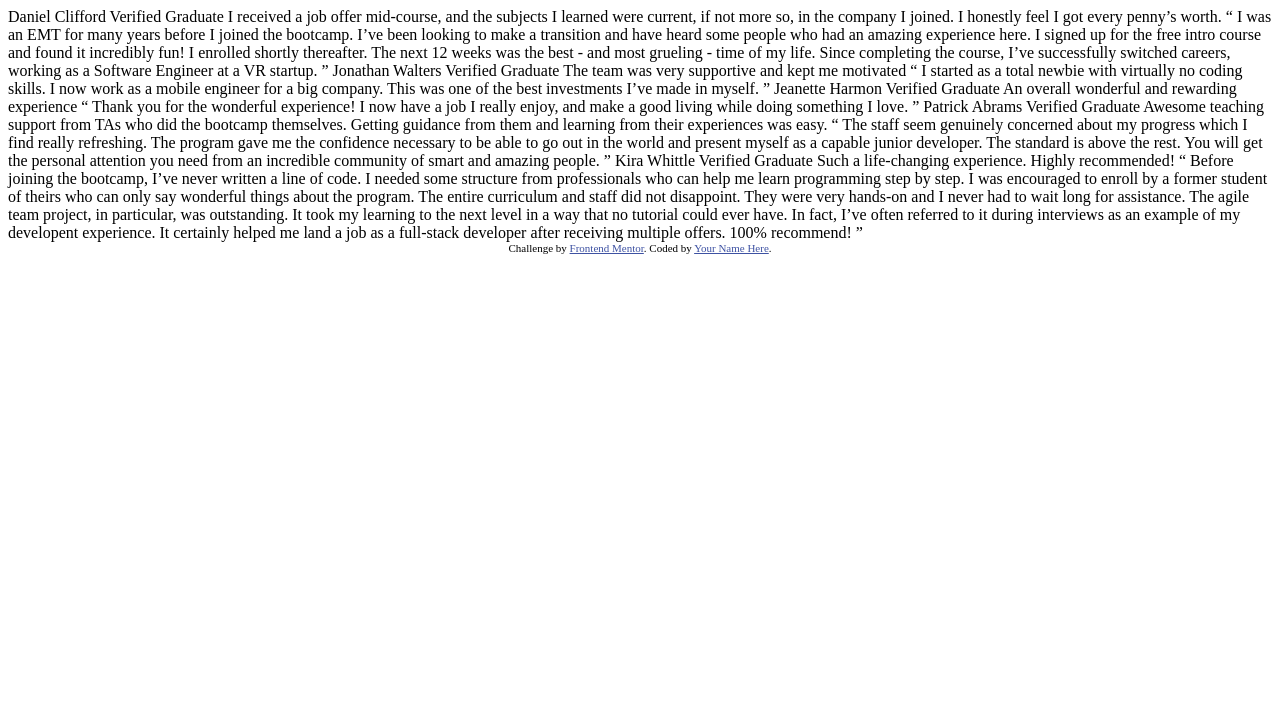
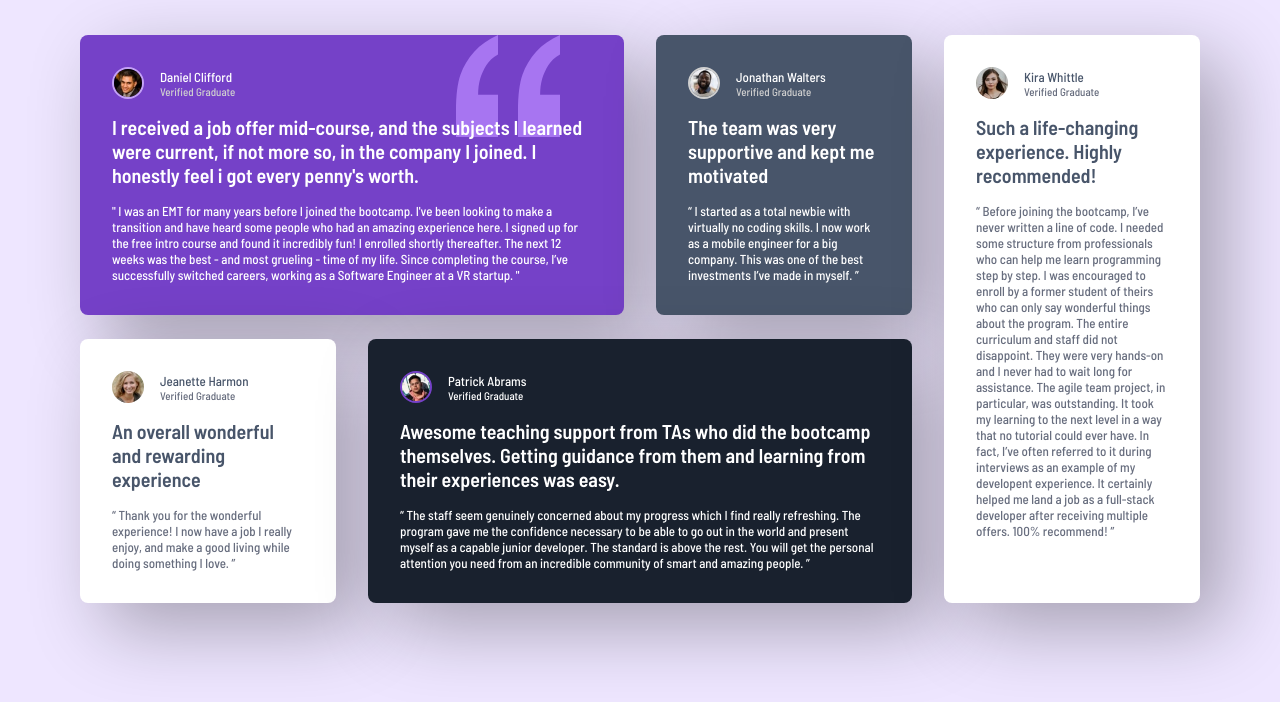
Before and after one commit to zardrick/testimonials-grid-section, a plain HTML site: page index.html in a window 1280 px wide. Drawn offline with Linux system fonts and the light colour scheme.

Commit message:
Project Completed
Completed the project for the testimonials grid section. A solution to the Frontend Mentor Challenge.

```diff
--- a/index.html
+++ b/index.html
@@ -2,63 +2,95 @@
 <html lang="en">
 <head>
   <meta charset="UTF-8">
-  <meta name="viewport" content="width=device-width, initial-scale=1.0"> <!-- displays site properly based on user's device -->
+  <meta name="viewport" content="width=device-width, initial-scale=1.0">
+  <link rel="icon" type="image/png" sizes="32x32" href="./images/favicon-32x32.png">
+  <link rel="stylesheet" href="./css/style.css">
+  <link rel="preconnect" href="https://fonts.googleapis.com">
+<link rel="preconnect" href="https://fonts.gstatic.com" crossorigin>
+<link href="https://fonts.googleapis.com/css2?family=Barlow+Semi+Condensed:ital,wght@0,100;0,200;0,300;0,400;0,500;0,600;0,700;0,800;0,900;1,100;1,200;1,300;1,400;1,500;1,600;1,700;1,800;1,900&display=swap" rel="stylesheet">
+  <title>Frontend Mentor | Testimonial Grid Section</title>
+</head>
 
-  <link rel="icon" type="image/png" sizes="32x32" href="./images/favicon-32x32.png">
+<body>
+  <section class="testimonial-grid">
 
-  <title>Frontend Mentor | [Challenge Name Here]</title>
+    <article class="testimonial testimonial--purple">
+      <header class="testimonial__header">
+        <img src="/images/image-daniel.jpg" alt="Daniel Clifford" class="testimonial__avatar">
+        <div class="testimonial__info">
+          <h3 class="testimonial__name">Daniel Clifford</h3>
+          <p class="testimonial__status">Verified Graduate</p>
+        </div>
+      </header>
+      <h2 class="testimonial__title">I received a job offer mid-course, and the subjects I learned were current,
+        if not more so, in the company I joined. I honestly feel i got every penny's worth.</h2>
+      <blockquote class="testimonial__content">
+        " I was an EMT for many years before I joined the bootcamp. I've been looking to make a transition and have
+        heard some people who had an amazing experience here. I signed up for the free intro course and found it incredibly fun!
+        I enrolled shortly thereafter. The next 12 weeks was the best - and most grueling - time of my life. Since completing the course,
+        I’ve successfully switched careers, working as a Software Engineer at a VR startup. "
+      </blockquote>
+      <img src="/images/bg-pattern-quotation.svg" alt="quotation icon" class="testimonial__quotation">
+    </article>
 
-  <!-- Feel free to remove these styles or customise in your own stylesheet 👍 -->
-  <style>
-    .attribution { font-size: 11px; text-align: center; }
-    .attribution a { color: hsl(228, 45%, 44%); }
-  </style>
-</head>
-<body>
-  Daniel Clifford
-  Verified Graduate
-
-  I received a job offer mid-course, and the subjects I learned were current, if not more so,
-  in the company I joined. I honestly feel I got every penny’s worth.
-
-  “ I was an EMT for many years before I joined the bootcamp. I’ve been looking to make a
-  transition and have heard some people who had an amazing experience here. I signed up
-  for the free intro course and found it incredibly fun! I enrolled shortly thereafter.
-  The next 12 weeks was the best - and most grueling - time of my life. Since completing
-  the course, I’ve successfully switched careers, working as a Software Engineer at a VR startup. ”
-
-  Jonathan Walters
-  Verified Graduate
-
-  The team was very supportive and kept me motivated
-
+    <article class="testimonial testimonial--gray">
+      <header class="testimonial__header">
+        <img src="/images/image-jonathan.jpg" alt="Jonathan Walters" class="testimonial__avatar">
+        <div class="testimonial__info">
+          <h3 class="testimonial__name">Jonathan Walters</h3>
+          <p class="testimonial__status">Verified Graduate</p>
+        </div>
+      </header>
+      <h2 class="testimonial__title">The team was very supportive and kept me motivated</h2>
+      <blockquote class="testimonial__content">
         “ I started as a total newbie with virtually no coding skills. I now work as a mobile engineer
         for a big company. This was one of the best investments I’ve made in myself. ”
+      </blockquote>
+    </article>
 
-  Jeanette Harmon
-  Verified Graduate
-
-  An overall wonderful and rewarding experience
-
+    <article class="testimonial testimonial--white">
+      <header class="testimonial__header">
+        <img src="/images/image-jeanette.jpg" alt="Jeanette Harmon" class="testimonial__avatar">
+        <div class="testimonial__info">
+          <h3 class="testimonial__name">Jeanette Harmon</h3>
+          <p class="testimonial__status">Verified Graduate</p>
+        </div>
+      </header>
+      <h2 class="testimonial__title">An overall wonderful and rewarding experience</h2>
+      <blockquote class="testimonial__content">
         “ Thank you for the wonderful experience! I now have a job I really enjoy, and make a good living
         while doing something I love. ”
+      </blockquote>
+    </article>
 
-  Patrick Abrams
-  Verified Graduate
-
-  Awesome teaching support from TAs who did the bootcamp themselves. Getting guidance from them and
-  learning from their experiences was easy.
-
+    <article class="testimonial testimonial--blue">
+      <header class="testimonial__header">
+        <img src="/images/image-patrick.jpg" alt="Patrick Abrams" class="testimonial__avatar">
+        <div class="testimonial__info">
+          <h3 class="testimonial__name">Patrick Abrams</h3>
+          <p class="testimonial__status">Verified Graduate</p>
+        </div>
+      </header>
+      <h2 class="testimonial__title">Awesome teaching support from TAs who did the bootcamp themselves.
+        Getting guidance from them and learning from their experiences was easy.</h2>
+      <blockquote class="testimonial__content">
         “ The staff seem genuinely concerned about my progress which I find really refreshing. The program
         gave me the confidence necessary to be able to go out in the world and present myself as a capable
         junior developer. The standard is above the rest. You will get the personal attention you need from
         an incredible community of smart and amazing people. ”
+      </blockquote>
+    </article>
 
-  Kira Whittle
-  Verified Graduate
-
-  Such a life-changing experience. Highly recommended!
-
+    <article class="testimonial testimonial--white">
+      <header class="testimonial__header">
+        <img src="/images/image-kira.jpg" alt="Kira Whittle" class="testimonial__avatar">
+        <div class="testimonial__info">
+          <h3 class="testimonial__name">Kira Whittle</h3>
+          <p class="testimonial__status">Verified Graduate</p>
+        </div>
+      </header>
+      <h2 class="testimonial__title">Such a life-changing experience. Highly recommended!</h2>
+      <blockquote class="testimonial__content">
         “ Before joining the bootcamp, I’ve never written a line of code. I needed some structure from
         professionals who can help me learn programming step by step. I was encouraged to enroll by a former
         student of theirs who can only say wonderful things about the program. The entire curriculum and staff
@@ -67,10 +99,9 @@
         could ever have. In fact, I’ve often referred to it during interviews as an example of my developent
         experience. It certainly helped me land a job as a full-stack developer after receiving multiple offers.
         100% recommend! ”
+      </blockquote>
+    </article>
 
-  <div class="attribution">
-    Challenge by <a href="https://www.frontendmentor.io?ref=challenge" target="_blank">Frontend Mentor</a>.
-    Coded by <a href="#">Your Name Here</a>.
-  </div>
+  </section>
 </body>
 </html>
--- /dev/null
+++ b/scss/_global.scss
@@ -0,0 +1,19 @@
+@use 'variables' as *;
+
+* {
+    margin: 0;
+    padding: 0;
+    box-sizing: border-box;
+}
+
+body {
+    padding: 2.1875rem;
+    font-size: $fs-global;
+    font-weight: 500;
+    font-family: $body-font;
+    background-color: $light-purple;
+}
+
+h1, h2, h3, p {
+    margin: 0;
+}
--- /dev/null
+++ b/scss/_testimonial-cards.scss
@@ -0,0 +1,107 @@
+@use 'variables' as *;
+
+@mixin testimonial-theme($bg, $name, $status, $title, $content, $border-width, $border-color) {
+
+    background-color: $bg;
+
+    .testimonial__name {
+        color: $name;
+    }
+    .testimonial__status {
+        color: $status;
+    }
+    .testimonial__title {
+        color: $title;
+    }
+    .testimonial__content {
+        color: $content;
+    }
+    .testimonial__avatar {
+        border: $border-width solid $border-color;
+    }
+}
+
+.testimonial-grid {
+    margin: 2.375rem auto;
+    max-width: 32rem;
+    display: grid;
+    grid-template-columns: 1fr;
+    gap: 2rem;
+
+    .testimonial {
+        padding: 2rem;
+        position: relative;
+        border-radius: 0.5rem;
+        box-shadow: 25px 25px 75px rgba(0, 0, 0, 0.3);
+
+        &--purple { @include testimonial-theme($dark-purple, $white, $gray-200, $white, $white, 2px, $medium-purple); }
+        &--gray { @include testimonial-theme($dark-gray, $white, $gray-200, $white, $white, 2px, $gray-200); }
+        &--white { @include testimonial-theme($white, $dark-gray, $gray-400, $dark-gray, $gray-400, 0, transparent); }
+        &--blue { @include testimonial-theme($dark-blue, $white, $white, $white, $white, 2px, $dark-purple); }
+
+        .testimonial__header {
+            display: flex;
+            gap: 1rem;
+            align-items: center;
+
+            .testimonial__avatar {
+                width: 2rem;
+                height: 2rem;
+                border-radius: 50%;
+                object-fit: cover;
+            }
+
+            .testimonial__name {
+                font-size: $fs-global;
+                font-weight: 500;
+            }
+            .testimonial__status {
+                font-size: $fs-small;
+            }
+        }
+
+        .testimonial__title {
+            margin: 1rem 0;
+            font-size: $fs-big;
+            font-weight: 600;
+            position: relative;
+            z-index: 1;
+        }
+
+        .testimonial__quotation {
+            width: 6.5rem;
+            height: 6.375rem;
+            position: absolute;
+            top: 0;
+            right: 4rem;
+            z-index: 0;
+            display: none;
+        }
+    }
+}
+
+@media (min-width: 65rem) {
+
+    .testimonial-grid {
+        margin: auto;
+        max-width: 70rem;
+        display: grid;
+        grid-template-columns: repeat(4, 1fr);
+        grid-template-areas:
+            "daniel daniel jonathan kira"
+            "jeanette patrick patrick kira";
+        gap: 1.5rem 2rem;
+
+        .testimonial {
+            &--purple { grid-area: daniel; }
+            &--gray { grid-area: jonathan; }
+            &--white:nth-of-type(1) { grid-area: jeanette; }
+            &--blue { grid-area: patrick; }
+            &--white:last-of-type { grid-area: kira; }
+
+            .testimonial__quotation {
+                display: block;
+            }
+        }
+    }
+}
--- /dev/null
+++ b/scss/_variables.scss
@@ -0,0 +1,17 @@
+//colors
+$light-purple: hsl(260, 100%, 95%);
+$medium-purple: hsl(264, 82%, 80%);
+$dark-purple: hsl(263, 55%, 52%);
+$white: hsl(0, 0%, 100%);
+$gray-100: hsl(214, 17%, 92%);
+$gray-200: hsl(0, 0%, 81%);
+$gray-400: hsl(224, 10%, 45%);
+$dark-gray: hsl(217, 19%, 35%);
+$dark-blue: hsl(217, 30%, 14%);
+$black: hsl(0, 0%, 7%);
+
+//fonts
+$body-font: "Barlow Semi Condensed", sans-serif;
+$fs-global: 0.8125rem;
+$fs-small: 0.6875rem;
+$fs-big: 1.25rem;
--- /dev/null
+++ b/scss/main.scss
@@ -0,0 +1,3 @@
+@use 'variables';
+@use 'global';
+@use 'testimonial-cards';
```
Also changed, not shown: css/style.css (added), 3 other files. Lines whose indentation alone changed are shown as unchanged.
